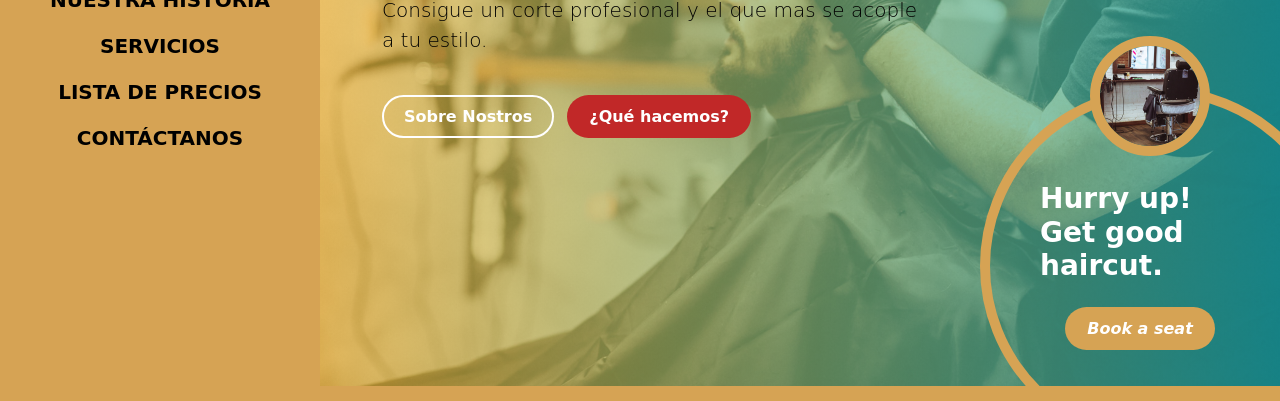
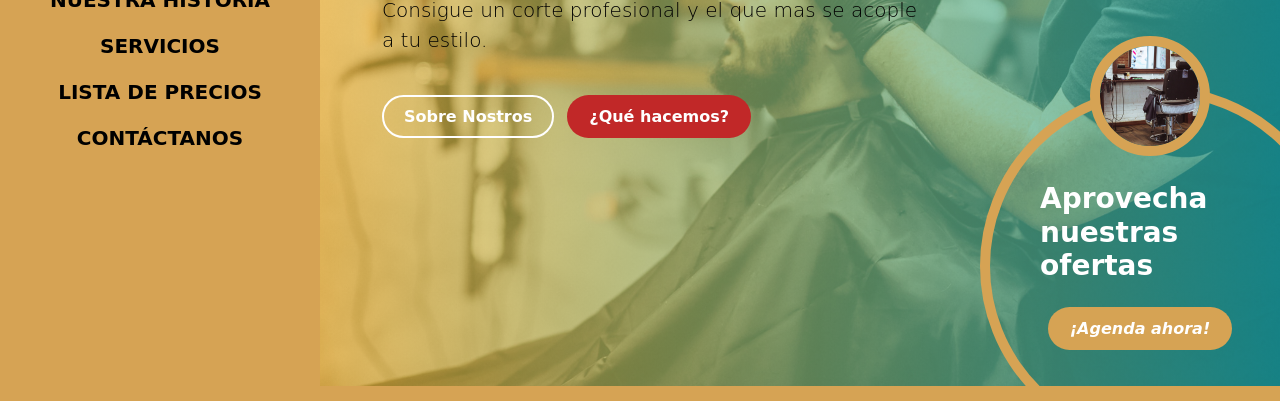
Before and after one commit to pablojimora/Barber-shop-JS, a plain HTML site: page index.html in a window 1280 px wide. Shown: the part 399-800 px from the top of the page. Drawn offline with Linux system fonts and the light colour scheme; a web font is replaced by a local one.

Commit message:
ultimos detalles

```diff
--- a/index.html
+++ b/index.html
@@ -90,9 +90,9 @@ https://templatemo.com/tm-585-barber-shop
                             <div class="custom-block d-lg-flex flex-column justify-content-center align-items-center">
                                 <img src="images/vintage-chair-barbershop.jpg" class="custom-block-image img-fluid" alt="">
 
-                                <h4><strong class="text-white">Hurry up! Get good haircut.</strong></h4>
+                                <h4><strong class="text-white">Aprovecha nuestras ofertas</strong></h4>
 
-                                <a href="#booking-section" class="smoothscroll btn custom-btn custom-btn-italic mt-3">Book a seat</a>
+                                <a href="#booking-section" class="smoothscroll btn custom-btn custom-btn-italic mt-3">¡Agenda ahora!</a>
                             </div>
                     </section>
 
```
